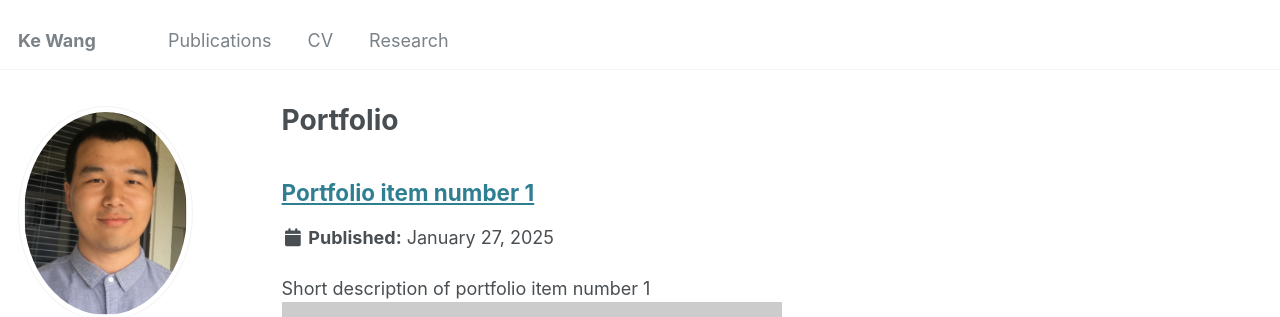
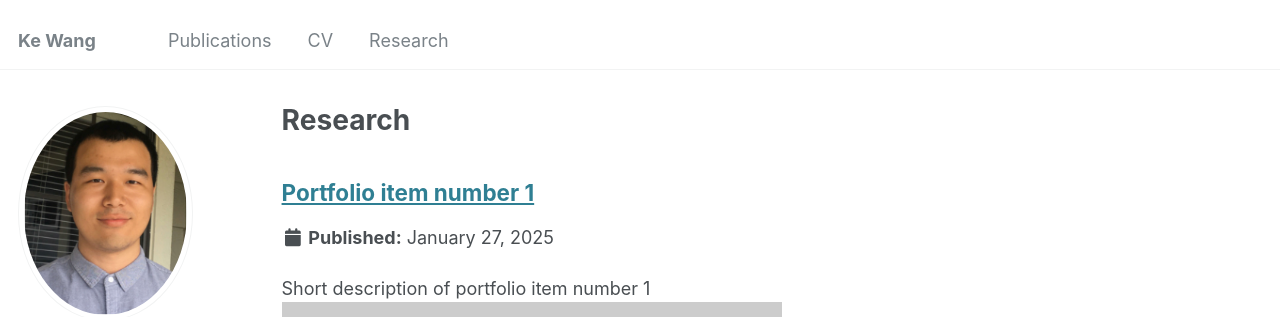
Before and after one commit to aik9508/aik9508.github.io, a Jekyll site: the page built from _pages/research.html, in a window 1280 px wide and 900 px high. Shown: the top 317 px of the window. Built offline with Jekyll 4.4.1, drawn with Linux system fonts in a browser that asks for light colours; some web fonts are replaced.

Commit message:
try to figure out how to add a research page

```diff
--- a/_pages/research.html
+++ b/_pages/research.html
@@ -1,13 +1,13 @@
 ---
 layout: archive
-title: "Portfolio"
-permalink: /portfolio/
+title: "Research"
+permalink: /research/
 author_profile: true
 ---
 
 {% include base_path %}
 
 
-{% for post in site.portfolio %}
+{% for post in site.research %}
   {% include archive-single.html %}
 {% endfor %}
```
